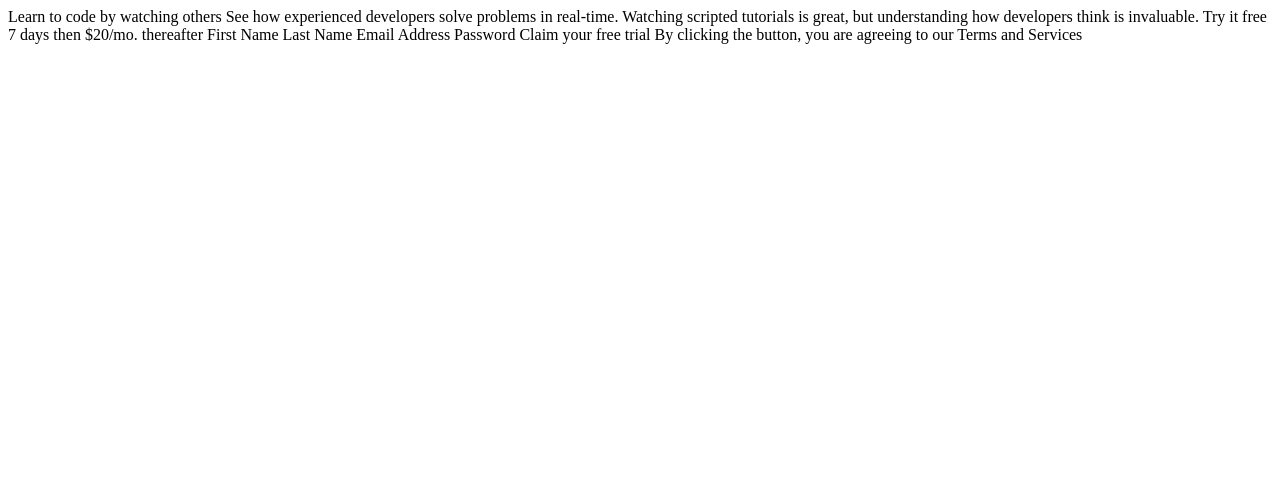
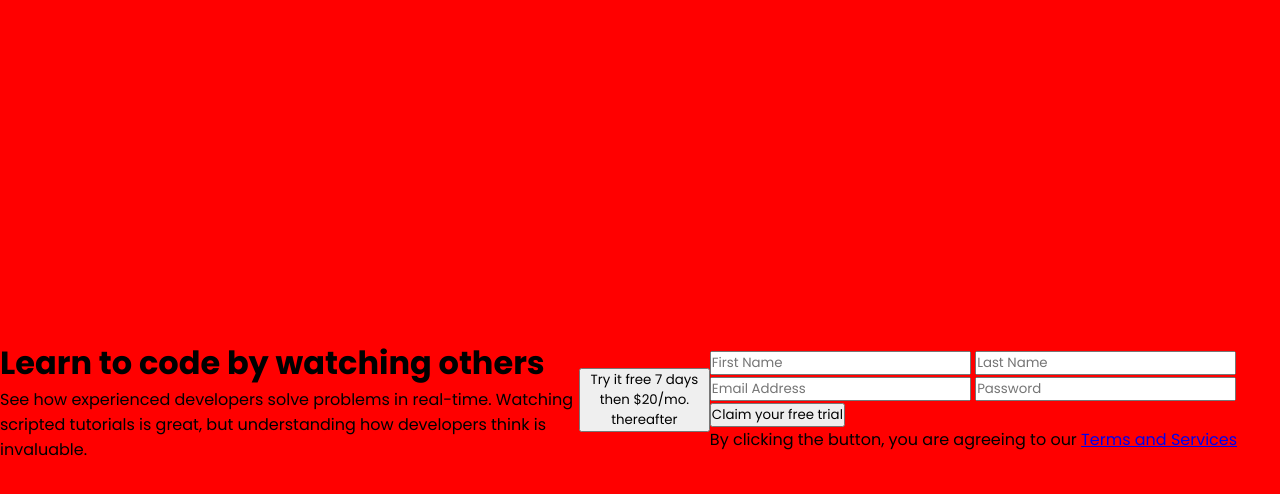
Before and after one commit to igorpires000/Front_End_Mentor, a plain HTML site: page intro-component-with-signup-form-master/index.html in a window 1280 px wide. Drawn offline with Linux system fonts and the light colour scheme.

Commit message:
Em andamento

```diff
--- a/intro-component-with-signup-form-master/index.html
+++ b/intro-component-with-signup-form-master/index.html
@@ -3,40 +3,40 @@
 <head>
   <meta charset="UTF-8">
   <meta name="viewport" content="width=device-width, initial-scale=1.0"> <!-- displays site properly based on user's device -->
-
+  <link rel="stylesheet" href="style.css">
   <link rel="icon" type="image/png" sizes="32x32" href="./images/favicon-32x32.png">
-
   <title>Frontend Mentor | Intro component with sign up form</title>
 
-  <!-- Feel free to remove these styles or customise in your own stylesheet 👍 -->
-  <style>
-    .attribution { font-size: 11px; text-align: center; }
-    .attribution a { color: hsl(228, 45%, 44%); }
-  </style>
+
 </head>
 <body>
 
-  Learn to code by watching others
+  <form>
+    <div class="container">
+      <div class="texto-principal">
+        <h1 class="titulo">Learn to code by watching others</h1>
+        <span class="span"><p>See how experienced developers solve problems in real-time. Watching scripted tutorials is great,
+          but understanding how developers think is invaluable. </p></span>
+      </div> <!--Parte 1 -->
+    </div> <!--Div Principal-->
+    <div class="primeiro-botao">
+      <button class="botao-aviso"><span>Try it free 7 days</span> then $20/mo. thereafter</button>
+    </div>
+    <div class="formulario">
+      <input type="text" placeholder="First Name"/>
+      <input type="text" placeholder="Last Name">
+      <input type="email" placeholder="Email Address">
+      <input type="password" placeholder="Password">
+      <button class="botao-confimar">Claim your free trial </button>
+      <p>By clicking the button, you are agreeing to our <span> <a href="#"> Terms and Services</a></span></p>
+    </div> <!--Div Secundaria-->
+  </form>
 
-  See how experienced developers solve problems in real-time. Watching scripted tutorials is great,
-  but understanding how developers think is invaluable.
 
-  Try it free 7 days then $20/mo. thereafter
-
-  First Name
-  Last Name
-  Email Address
-  Password
-
-  Claim your free trial
-
-  By clicking the button, you are agreeing to our Terms and Services
-
- <!--<footer>
+ <!--
     <p class="attribution">
       Challenge by <a href="https://www.frontendmentor.io?ref=challenge" target="_blank">Frontend Mentor</a>.
       Coded by <a href="#">Your Name Here</a>.
-    </p>
-  </footer> -->
+    </p> -->
 </body>
 </html>
--- /dev/null
+++ b/intro-component-with-signup-form-master/style.css
@@ -0,0 +1,17 @@
+@import url('https://fonts.googleapis.com/css2?family=Poppins:wght@400;500;600;700&display=swap');
+
+*{
+    margin: 0;
+    padding: 0;
+    box-sizing: border-box;
+    font-family: 'Poppins', sans-serif;
+}
+
+form{
+    height: 100vh;
+    width: 100vw;
+    display: flex;
+    align-items: center;
+
+    background-color: red;
+}
```
